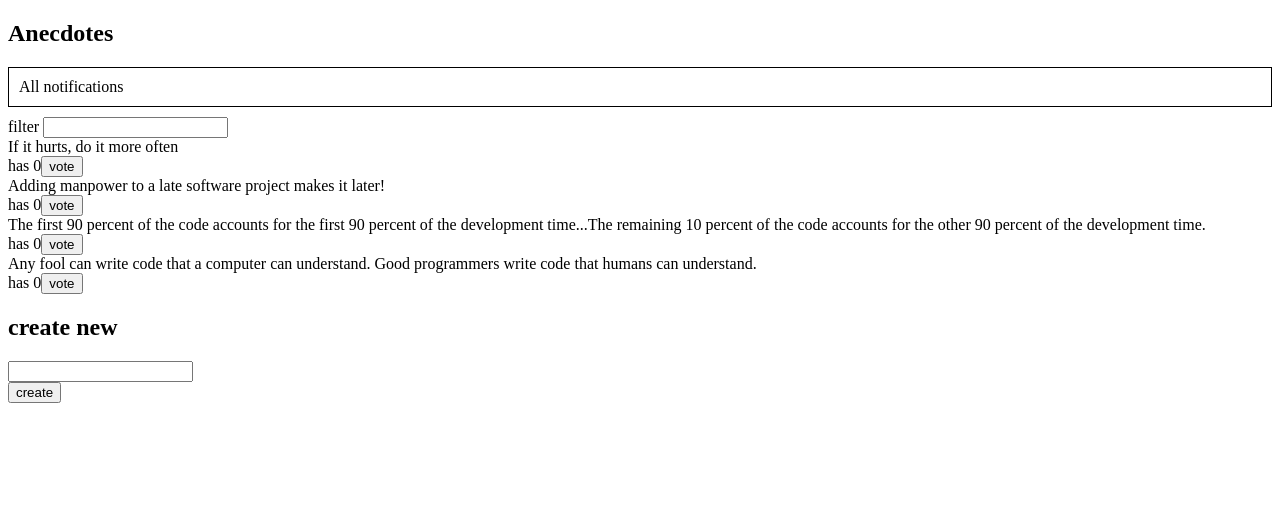
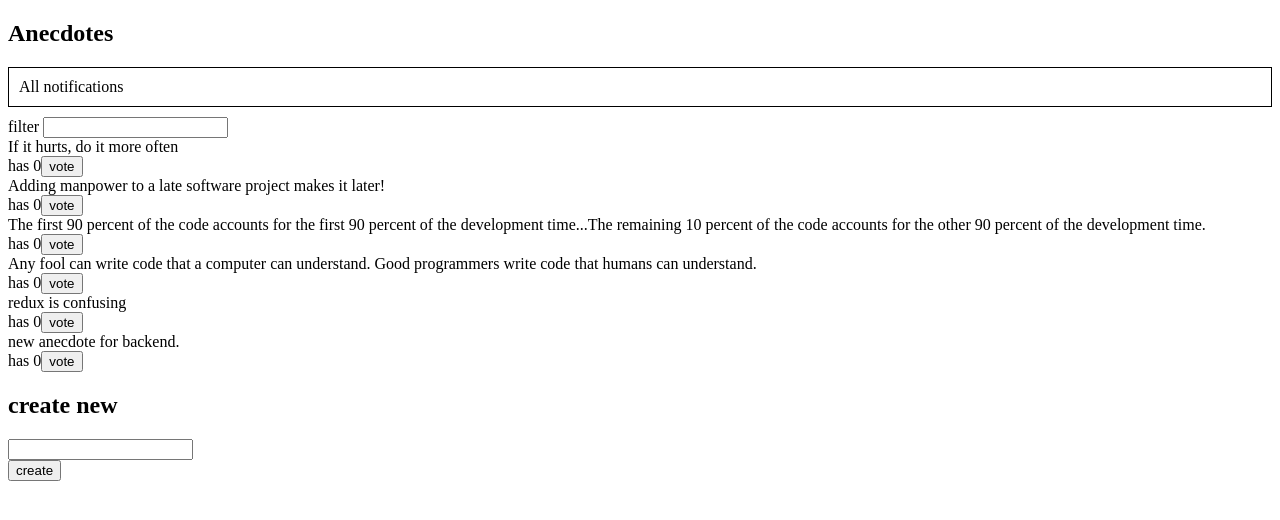
Before and after one commit to sharmila657/fullstackopen-exercises, a React (Vite) app in the folder part6/redux-anecdotes/: page / in a window 1280 px wide. Shown: the top 520 px of the page. Built offline with nearby package versions, Linux system fonts and the light colour scheme; data requests are answered from the project's data file.

Commit message:
ex-6.15 anecdotes are stored in backend/db.json

```diff
--- a/part6/redux-anecdotes/db.json
+++ b/part6/redux-anecdotes/db.json
@@ -3,22 +3,32 @@
     {
       "content": "If it hurts, do it more often",
       "votes": 0,
-    "id": 1
+      "id": "1"
     },
     {
       "content": "Adding manpower to a late software project makes it later!",
       "votes": 0,
-    "id": 2
+      "id": "2"
     },
     {
       "content": "The first 90 percent of the code accounts for the first 90 percent of the development time...The remaining 10 percent of the code accounts for the other 90 percent of the development time.",
       "votes": 0,
-    "id": 3
+      "id": "3"
     },
     {
       "content": "Any fool can write code that a computer can understand. Good programmers write code that humans can understand.",
       "votes": 0,
-    "id": 4
+      "id": "4"
+    },
+    {
+      "id": "ede7",
+      "content": "redux is confusing",
+      "votes": 0
+    },
+    {
+      "id": "693e",
+      "content": "new anecdote for backend.",
+      "votes": 0
     }
   ]
 }
--- a/part6/redux-anecdotes/src/components/AnecdoteForm.jsx
+++ b/part6/redux-anecdotes/src/components/AnecdoteForm.jsx
@@ -1,12 +1,16 @@
 import { useDispatch } from "react-redux";
 import { newAnecdote } from "../reducers/anecdoteReducer";
+import { createAnecdote } from "../services/anecdotes";
 
 
 const AnecdoteForm = () => {
   const dispatch = useDispatch();
-  const handleSubmit = (event) => {
+  const handleSubmit = async(event) => {
     event.preventDefault();
-    dispatch(newAnecdote(event.target.newAnecdote.value));
+    const content = event.target.newAnecdote.value;
+    const anecdoteToAdd = { content, votes: 0 };
+    const response = await createAnecdote(anecdoteToAdd);
+    dispatch(newAnecdote(response));
     event.target.newAnecdote.value = "";
   };
   return (
--- a/part6/redux-anecdotes/src/services/anecdotes.js
+++ b/part6/redux-anecdotes/src/services/anecdotes.js
@@ -6,3 +6,8 @@ export const getAnecdotes = async () => {
   const response = await axios.get(baseUrl);
   return response.data;
 };
+
+export const createAnecdote = async (anecdoteContent) => {
+  const response = await axios.post(baseUrl, anecdoteContent);
+  return response.data;
+};
```
Lines whose indentation alone changed are shown as unchanged.
